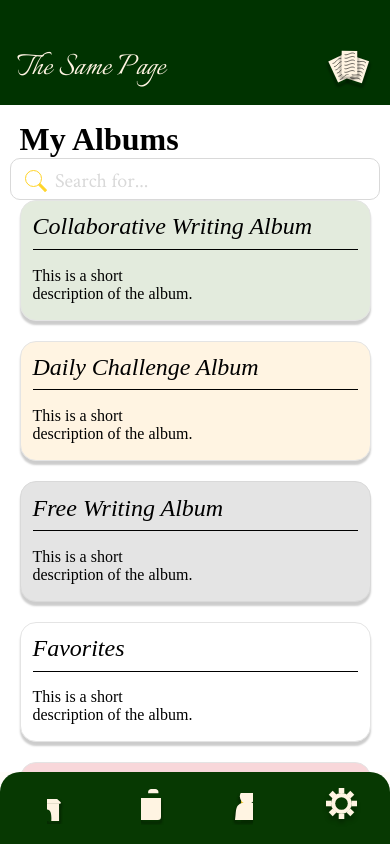
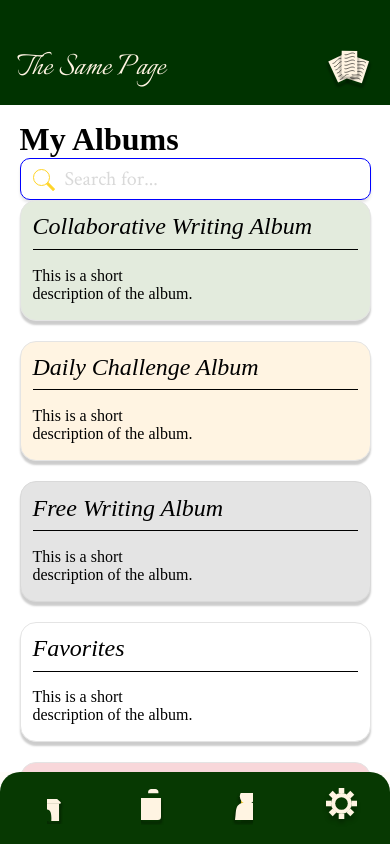
Before and after one commit to calliwickham/thesamepage, a React Native app: screen /Albums in a window 390 px wide. Built offline with nearby package versions, Linux system fonts and the light colour scheme.

Commit message:
debug styling for searchbox to be controlled from outer parent (control size etc)

```diff
--- a/src/newcomps/SearchBox.js
+++ b/src/newcomps/SearchBox.js
@@ -8,13 +8,10 @@ import {
 } from 'react-native';
 import Svg, { Rect, Circle } from 'react-native-svg';
 
-const SearchBox = ({ placeholder = 'Search...' }) => {
-    const screenWidth = Dimensions.get('window').width;
+const SearchBox = ({ placeholder = 'Search...' , style}) => {
 
     return (
-        <View style={[styles.outer]}>
-            <View style={[styles.shadowWrapper, { width: screenWidth - 20 }]}>
-                <View style={styles.container}>
+        <View style={[styles.searchBox, style]}>
             <View style={styles.iconWrapper}>
                 <Svg width={32} height={32} viewBox="0 0 32 32" fill="none">
                     <Rect
@@ -41,32 +38,13 @@ const SearchBox = ({ placeholder = 'Search...' }) => {
                 style={styles.input}
             />
         </View>
-            </View>
-        </View>
     );
 };
 
 export default SearchBox;
 
 const styles = StyleSheet.create({
-    outer: {
-        paddingHorizontal: 10,
-    },
-    shadowWrapper: {
-        borderRadius: 10,
-        ...Platform.select({
-            ios: {
-                shadowColor: '#000',
-                shadowOffset: { width: 0, height: 2 },
-                shadowOpacity: 0.15,
-                shadowRadius: 4,
-            },
-            android: {
-                elevation: 5,
-            },
-        }),
-    },
-    container: {
+    searchBox: {
         flexDirection: 'row',
         alignItems: 'center',
         backgroundColor: 'white',
@@ -75,15 +53,20 @@ const styles = StyleSheet.create({
         borderRadius: 10,
         height: 42,
         paddingHorizontal: 4,
+        shadowColor: '#000',
+        shadowOffset: { width: 0, height: 3 },
+        shadowOpacity: 0.10,
+        shadowRadius: 3,
+        elevation: 3
     },
     iconWrapper: {
-        paddingBottom: 6, // lowers the icon
-        paddingRight: 8,
+        paddingBottom: 8, // lowers the icon
+        marginLeft: -2,
+        paddingRight: 10
     },
     input: {
         flex: 1,
         fontSize: 20,
-        paddingTop: 4, // pushes text down slightly
         fontFamily: 'CrimsonText-Regular',
         fontWeight: '400',
         color: '#D9D9D9',
--- a/src/screens/Albums.js
+++ b/src/screens/Albums.js
@@ -30,7 +30,7 @@ export default function Albums() {
     return (
         <SafeAreaView style={styles.container}>
             <Text style={styles.header}>My Albums</Text>
-            <SearchBox placeholder="Search for..." />
+            <SearchBox placeholder="Search for..." style={styles.search} />
             <ScrollView contentContainerStyle={styles.scrollContainer}>
                 {albumData.map((album, index) => (
                     <TouchableOpacity
@@ -83,11 +83,10 @@ const styles = StyleSheet.create({
         paddingLeft: '5%',
         paddingRight: '5%'
     },
-    searchBoxContainer: {
-        marginTop: 10,
-        marginBottom: 10,
-        paddingLeft: '5%',
-        paddingRight: '5%'
+    search: {
+        marginLeft: '5%',
+        marginRight: '5%',
+        borderColor: 'blue'
     },
     card: {
         width: '100%',
```
Lines whose indentation alone changed are shown as unchanged.
